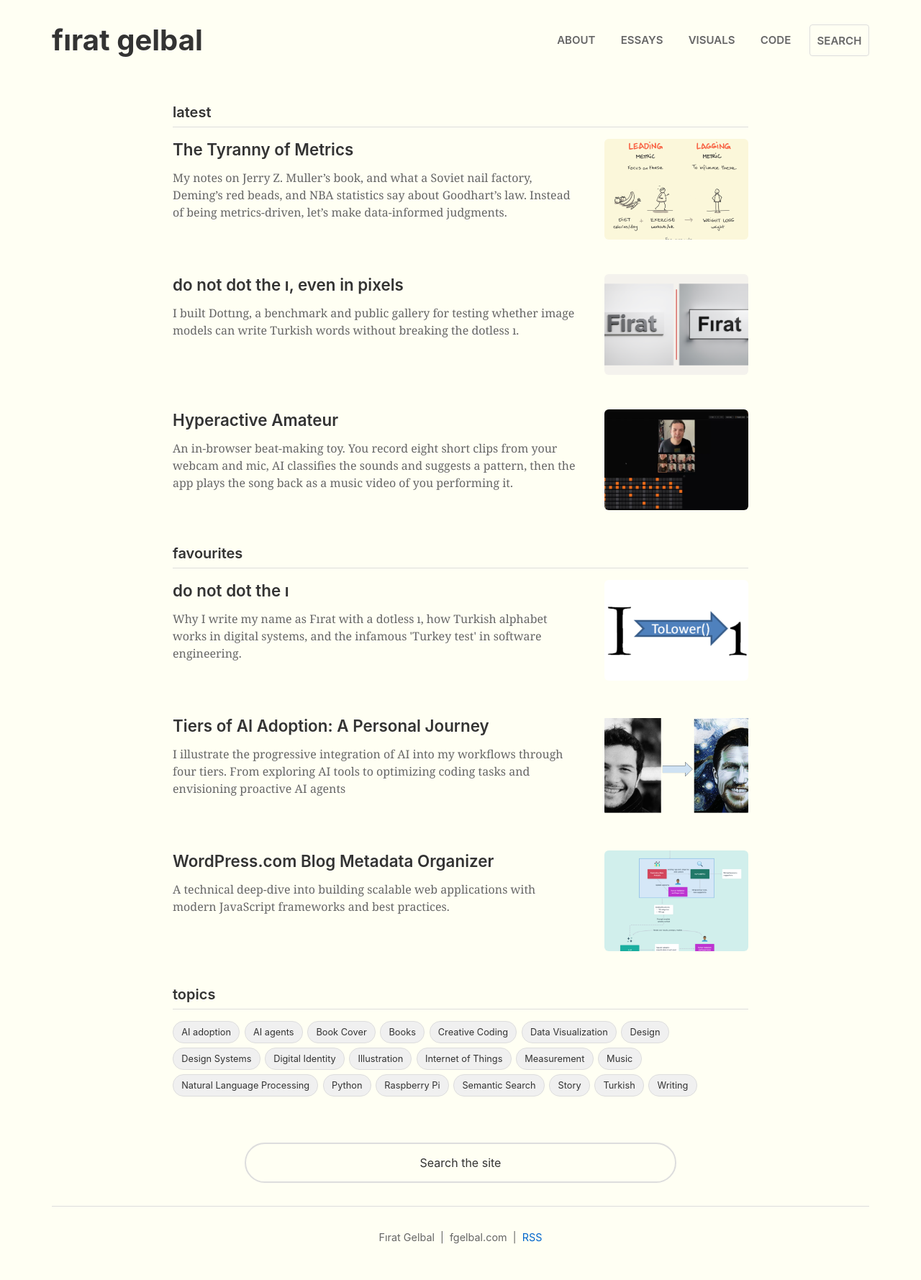
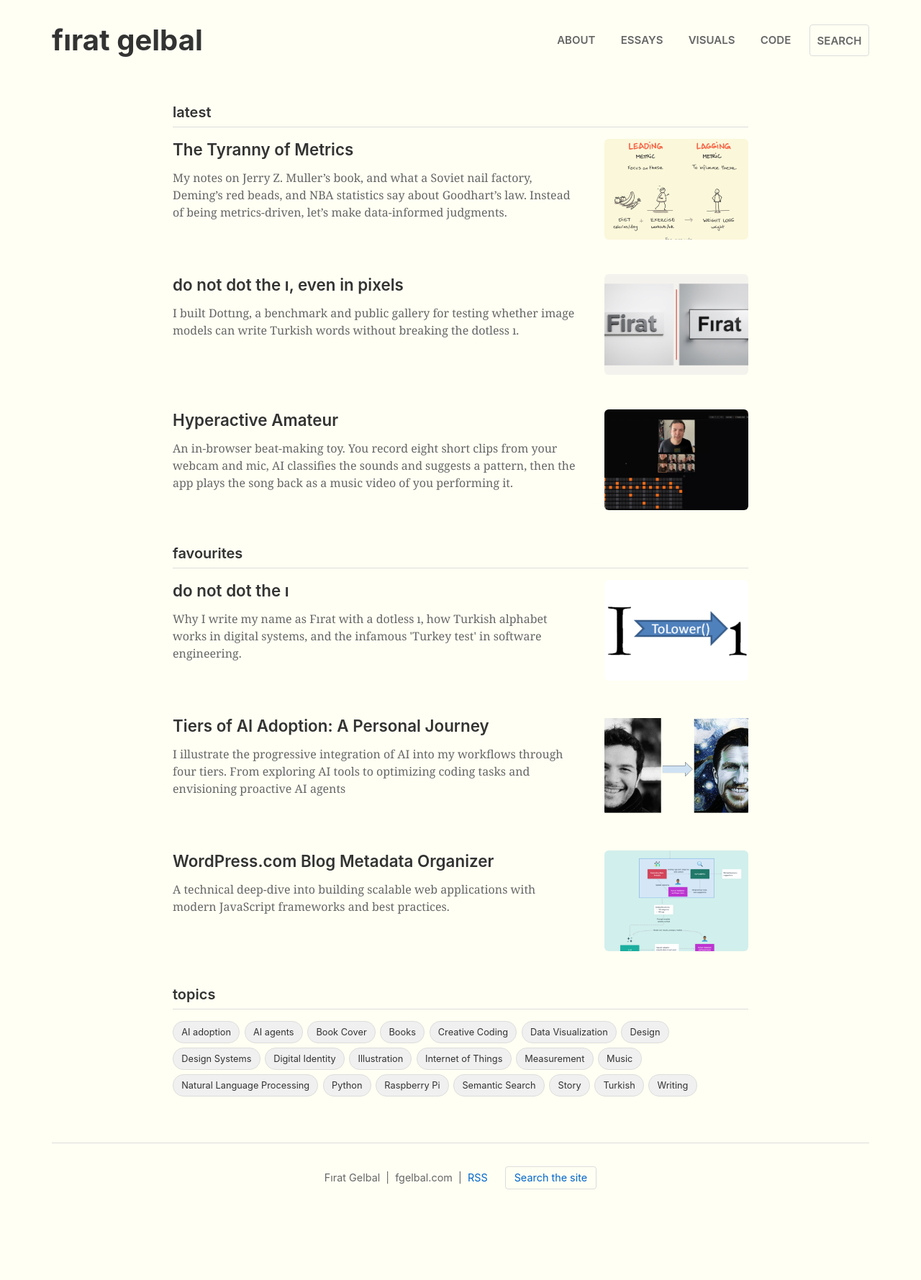
Before and after one commit to gelbal/gelbal.github.io, a Jekyll site: the page built from index.html, in a window 1280 px wide. Shown: the whole page at 72% size. Built offline with Jekyll 4.4.1, drawn with Linux system fonts in a browser that asks for light colours; after the commit the page ends 1685 px from its top, so only the background shows below that.

Commit message:
feat: move search trigger into the footer
Replace the 600px pill between page content and the footer with a
compact "Search the site" button in the footer row, coloured like the
RSS link. Keep the existing /about/ and /search/ exclusions, and give the
footer a 4rem top margin so essays keep a clear ending.

The site audit now checks that every search trigger is a button that
controls a dialog, and that each page has the expected footer trigger.

```diff
--- a/_layouts/default.html
+++ b/_layouts/default.html
@@ -53,19 +53,16 @@
             {{ content }}
         </main>
 
-        {% unless page.url == '/about/' or page.url == '/search/' %}
-        <div class="bottom-search">
+        <footer>
+            <p>{{ site.title }} &nbsp;|&nbsp; fgelbal.com &nbsp;|&nbsp; <a href="{{ '/feed.xml' | relative_url }}">RSS</a></p>
+            {% unless page.url == '/about/' or page.url == '/search/' %}
             <button type="button"
-                    class="bottom-search-input"
+                    class="footer-search"
                     data-search-trigger
                     aria-haspopup="dialog"
                     aria-controls="search-modal"
                     aria-expanded="false">Search the site</button>
-        </div>
-        {% endunless %}
-
-        <footer>
-            <p>{{ site.title }} &nbsp;|&nbsp; fgelbal.com &nbsp;|&nbsp; <a href="{{ '/feed.xml' | relative_url }}">RSS</a></p>
+            {% endunless %}
         </footer>
     </div>
 
--- a/_sass/_layout.scss
+++ b/_sass/_layout.scss
@@ -103,7 +103,7 @@ header {
   }
 }
 
-// Bottom search bar
+// Prominent search trigger on the search page
 .bottom-search {
   margin: 4rem 0 2rem 0;
   text-align: center;
@@ -136,12 +136,39 @@ header {
 
 // Footer
 footer {
-  margin-top: 2rem;
+  margin-top: 4rem;
   padding: 2rem 0;
   border-top: 1px solid var(--border-color);
   color: var(--text-light);
   font-size: 0.9rem;
   text-align: center;
+  display: flex;
+  flex-wrap: wrap;
+  justify-content: center;
+  align-items: center;
+  gap: 0.75rem 1.5rem;
+
+  p {
+    margin: 0;
+  }
+
+  // Compact search trigger in the footer, coloured like the footer's RSS link
+  .footer-search {
+    background: var(--background);
+    border: 1px solid var(--border-color);
+    border-radius: 4px;
+    color: var(--accent-color);
+    font-size: inherit;
+    line-height: inherit;
+    padding: 0.25rem 0.75rem;
+    cursor: pointer;
+    transition: border-color 0.2s ease;
+
+    &:hover,
+    &:focus-visible {
+      border-color: var(--accent-color);
+    }
+  }
 }
 
 // Sections
```
Also changed, not shown: _scripts/audit_site.rb (+15 -0 lines).
